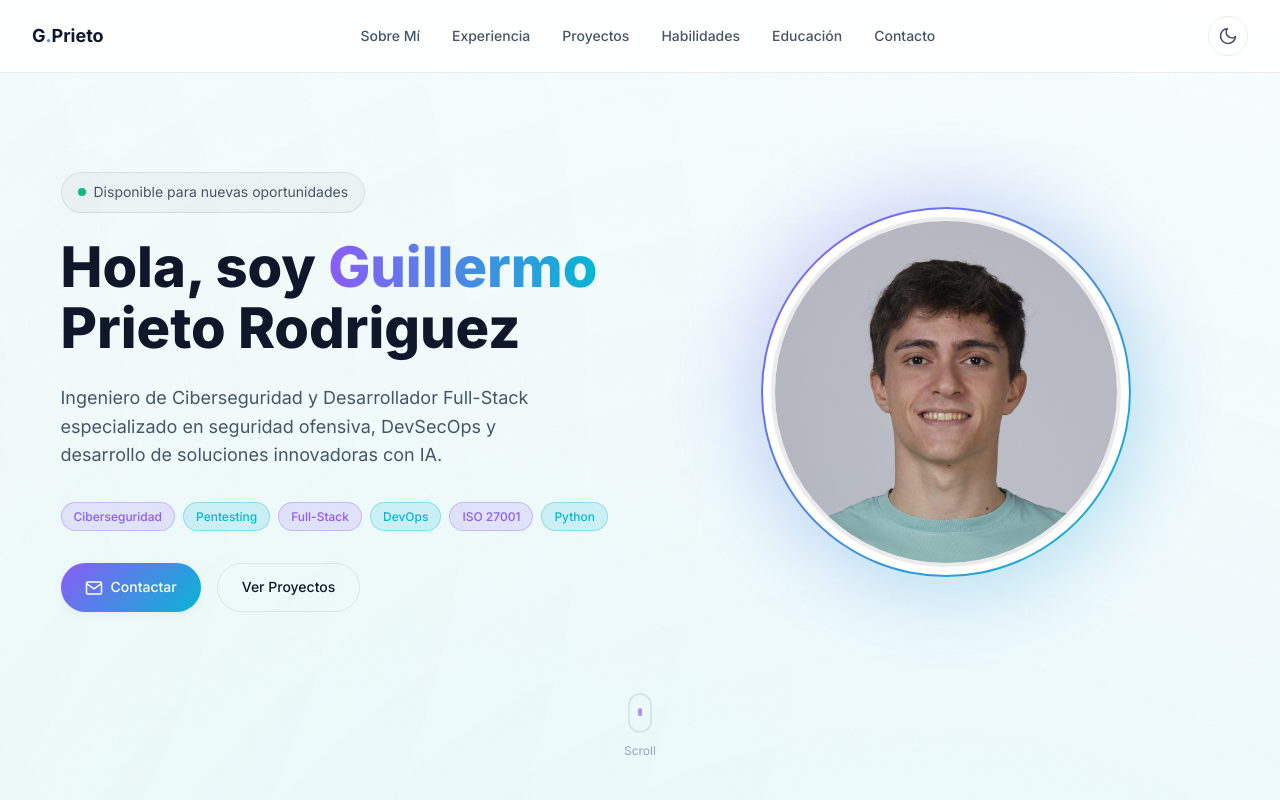
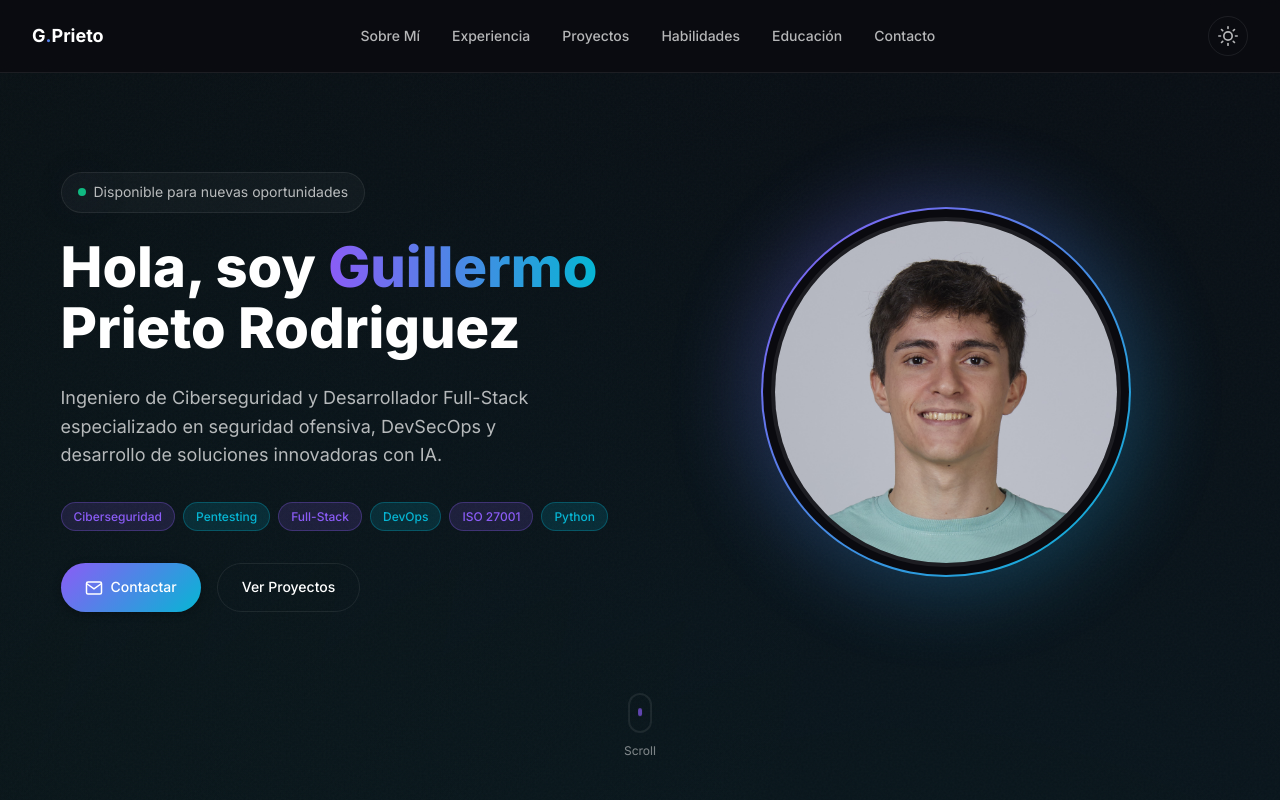
Before and after one commit to Dankar44/CV-Daniel-Karimi, a React (Vite) app: page / in a window 1280 px wide. Shown: the top 800 px of the page. Built offline with nearby package versions, Linux system fonts and the light colour scheme.

Commit message:
Force dark mode default and fix project card layout overlap

```diff
--- a/src/App.jsx
+++ b/src/App.jsx
@@ -14,7 +14,7 @@ function App() {
     const [theme, setTheme] = useState(() => {
         const saved = localStorage.getItem('theme')
         if (saved) return saved
-        return window.matchMedia('(prefers-color-scheme: light)').matches ? 'light' : 'dark'
+        return 'dark' // Default to dark mode always
     })
 
     useEffect(() => {
--- a/src/index.css
+++ b/src/index.css
@@ -881,6 +881,7 @@ body {
   flex-wrap: wrap;
   gap: var(--space-2);
   margin-top: auto;
+  margin-bottom: var(--space-6);
 }
 
 /* ========================================
```
